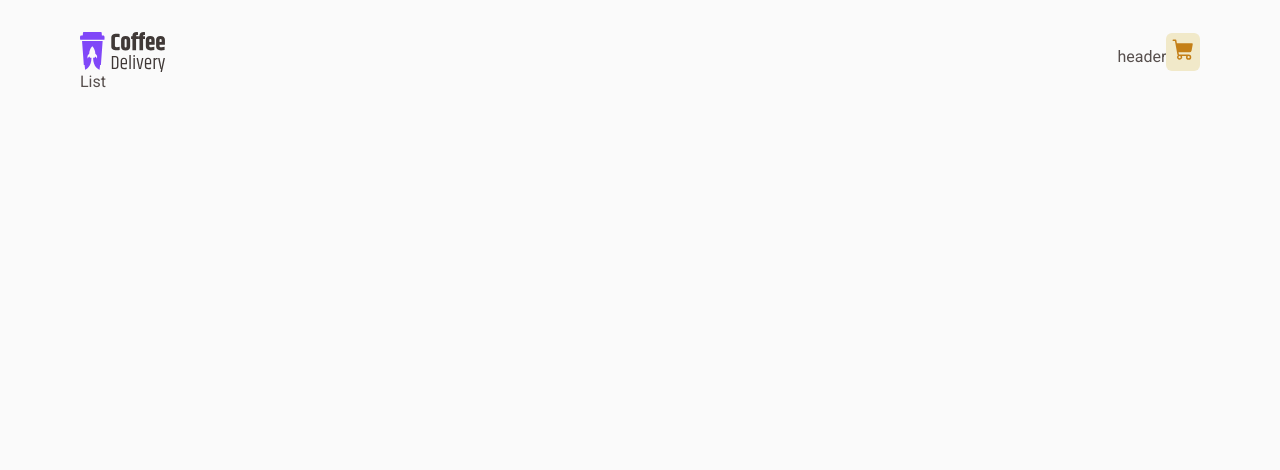
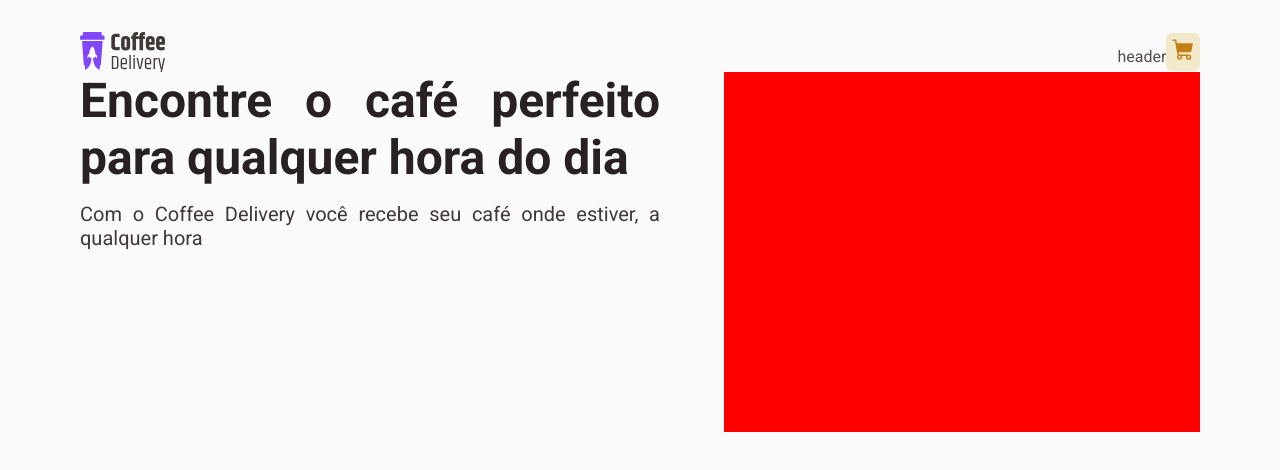
Before and after one commit to fescherer/rocket-seat-challenges, a React (Vite) app in the folder 02-coffee-delivery/: page / in a window 1280 px wide. Shown: the top 470 px of the page. Built offline with nearby package versions, Linux system fonts and the light colour scheme.

Commit message:
:sparkles: feat: theme config

```diff
--- a/02-coffee-delivery/src/components/Header/styles.ts
+++ b/02-coffee-delivery/src/components/Header/styles.ts
@@ -8,8 +8,8 @@ export const Container = styled.div`
 `
 
 export const ShoppingButton = styled.button`
-  color: ${({ theme }) => theme['yellow-dark']};
-  background-color: ${({ theme }) => theme['yellow-light']};
+  color: ${({ theme }) => theme.colors['yellow-dark']};
+  background-color: ${({ theme }) => theme.colors['yellow-light']};
   border-radius: 6px;
   padding: 0.3rem;
 `
--- a/02-coffee-delivery/src/global.ts
+++ b/02-coffee-delivery/src/global.ts
@@ -9,17 +9,17 @@ export const GlobalStyle = createGlobalStyle`
 
   :focus {
     outline: none;
-    box-shadow: 0 0 0 2px ${(props) => props.theme['purple-dark']};
+    box-shadow: 0 0 0 2px ${({ theme }) => theme.colors['purple-dark']};
   }
 
   body {
-    background: ${(props) => props.theme['background']};
-    color: ${(props) => props.theme['base-text']};
+    background: ${({ theme }) => theme.colors['background']};
+    color: ${({ theme }) => theme.colors['base-text']};
     -webkit-font-smoothing: antialiased;
   }
 
   body, input, textarea, button {
-    font-family: 'Roboto', sans-serif;
+    font-family: ${({ theme }) => theme.fontFamily.Roboto};
     font-weight: 400;
     font-size: 1rem;
   }
--- a/02-coffee-delivery/src/pages/List/index.tsx
+++ b/02-coffee-delivery/src/pages/List/index.tsx
@@ -1,7 +1,16 @@
+import * as S from './styles'
+
 export function List() {
   return (
-    <div>
-      <div>List</div>
-    </div>
+    <S.Wrapper>
+      <S.TitleContainer>
+        <S.Title>Encontre o café perfeito para qualquer hora do dia</S.Title>
+        <S.Subtitle>
+          Com o Coffee Delivery você recebe seu café onde estiver, a qualquer
+          hora
+        </S.Subtitle>
+      </S.TitleContainer>
+      <S.imgDiv></S.imgDiv>
+    </S.Wrapper>
   )
 }
--- /dev/null
+++ b/02-coffee-delivery/src/pages/List/styles.ts
@@ -0,0 +1,30 @@
+import styled from 'styled-components'
+
+export const Wrapper = styled.div`
+  display: flex;
+  justify-content: space-between;
+`
+
+export const TitleContainer = styled.div`
+  display: flex;
+  flex-direction: column;
+  gap: 1rem;
+  text-align: justify;
+  max-width: 580px;
+`
+
+export const Title = styled.h1`
+  font-size: ${({ theme }) => theme.typography.title.xl};
+  color: ${({ theme }) => theme.colors['base-title']};
+`
+
+export const Subtitle = styled.div`
+  font-size: ${({ theme }) => theme.typography.text.l};
+  color: ${({ theme }) => theme.colors['base-subtitle']};
+`
+
+export const imgDiv = styled.div`
+  width: 476px;
+  height: 360px;
+  background-color: red;
+`
--- a/02-coffee-delivery/src/theme/theme.ts
+++ b/02-coffee-delivery/src/theme/theme.ts
@@ -1,21 +1,57 @@
 export const defaultTheme = {
-  white: "#FFF",
+  colors: {
+    white: '#FFF',
 
-  "yellow-dark": "#C47F17",
-  yellow: "#DBAC2C",
-  "yellow-light": "#F1E9C9",
+    'yellow-dark': '#C47F17',
+    yellow: '#DBAC2C',
+    'yellow-light': '#F1E9C9',
 
-  "purple-dark": "#4B2995",
-  purple: "#8048F8",
-  "purple-light": "#EBE5F9",
+    'purple-dark': '#4B2995',
+    purple: '#8048F8',
+    'purple-light': '#EBE5F9',
 
-  "base-title": "#272221",
-  "base-subtitle": "#403937",
-  "base-text": "#574F4D",
-  "base-label": "#8D8686",
-  "base-hover": "#D7D5D5",
-  "base-button": "#E6E5E5",
-  "base-input": "#EDEDED",
-  "base-card": "#F3F2F2",
-  background: "#FAFAFA",
-};
+    'base-title': '#272221',
+    'base-subtitle': '#403937',
+    'base-text': '#574F4D',
+    'base-label': '#8D8686',
+    'base-hover': '#D7D5D5',
+    'base-button': '#E6E5E5',
+    'base-input': '#EDEDED',
+    'base-card': '#F3F2F2',
+    background: '#FAFAFA'
+  },
+
+  fontFamily: {
+    Roboto: "'Roboto', sans-serif",
+    Baloo: "'Baloo 2', sans-serif"
+  },
+
+  fontWeight: {
+    extraBold: 800,
+    bold: 700,
+    regular: 400
+  },
+
+  typography: {
+    title: {
+      xl: '48px',
+      l: '32px',
+      m: '24px',
+      s: '20px',
+      xs: '18px'
+    },
+    text: {
+      l: '20px',
+      m: '16px',
+      s: '14px',
+      xs: '12px'
+    },
+    button: {
+      g: '14px',
+      m: '12px'
+    },
+    other: {
+      tag: '10px'
+    }
+  }
+}
```
